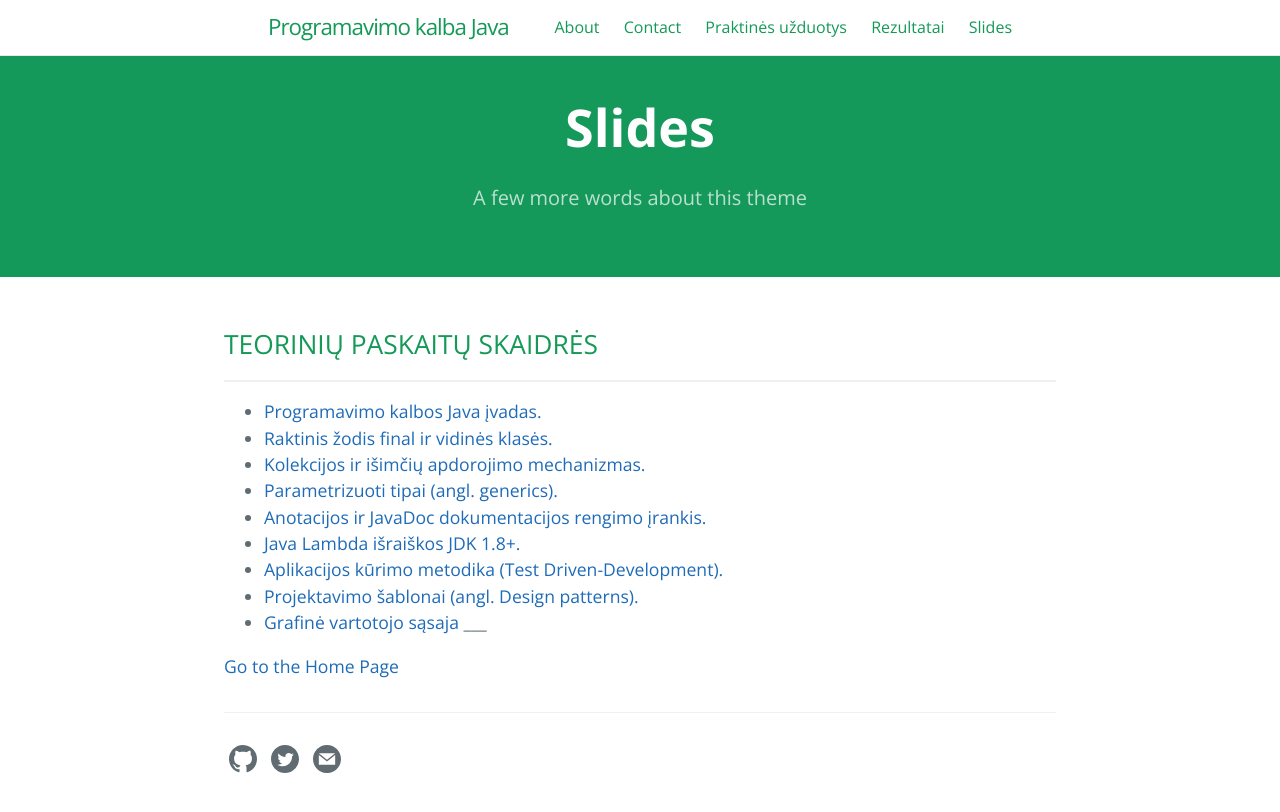
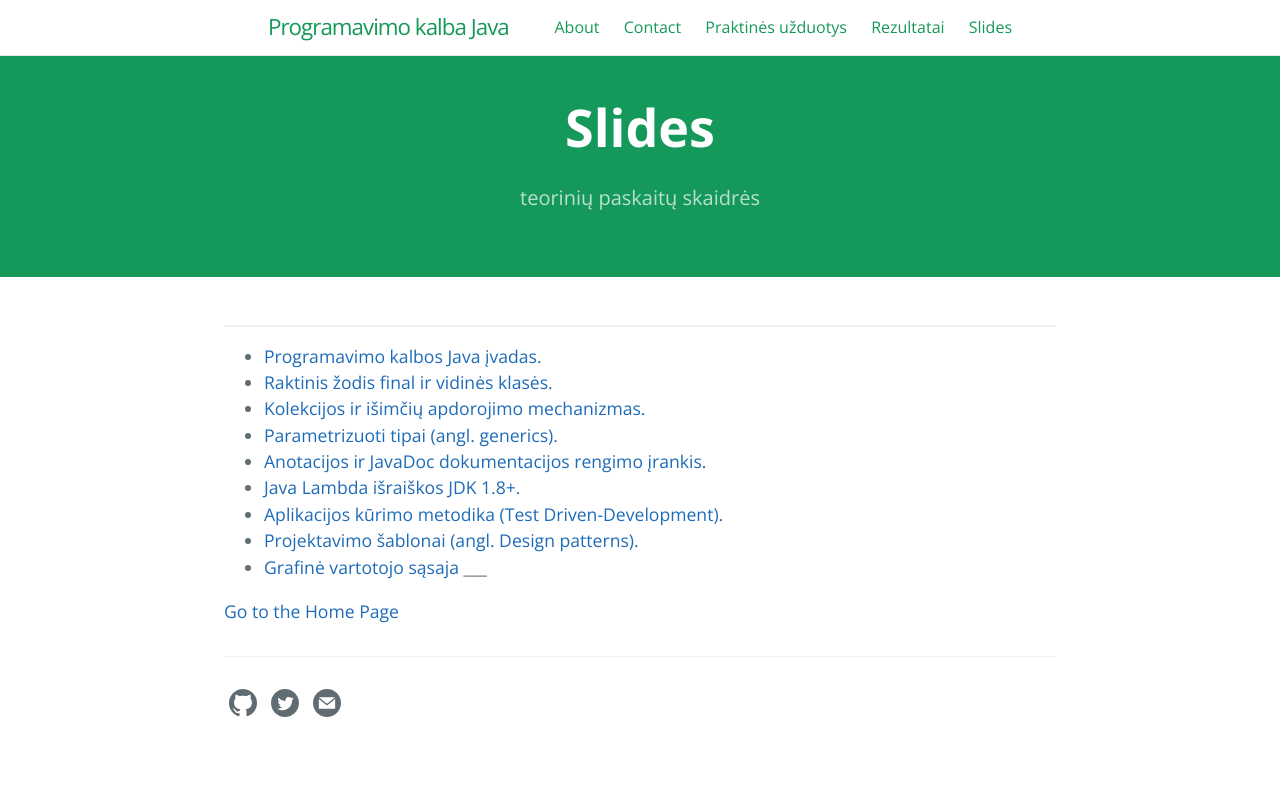
Before and after one commit to eif-courses/Java-Lecture-Notes, a Jekyll site: the page built from slides.md, in a window 1280 px wide. Shown: the top 812 px of the page. Built offline with Jekyll 4.4.1, drawn with Linux system fonts in a browser that asks for light colours.

Commit message:
Update slides.md

```diff
--- a/slides.md
+++ b/slides.md
@@ -1,11 +1,10 @@
 ---
 layout: page
 title: Slides
-tagline: A few more words about this theme
+tagline: teorinių paskaitų skaidrės
 permalink: /slides.html
 published: true
 ---
-## TEORINIŲ PASKAITŲ SKAIDRĖS
 ___
 - [Programavimo kalbos Java įvadas.](https://www.w3schools.com/html/html_tables.asp)
 - [Raktinis žodis final ir vidinės klasės.](https://www.w3schools.com/html/html_tables.asp)
```
